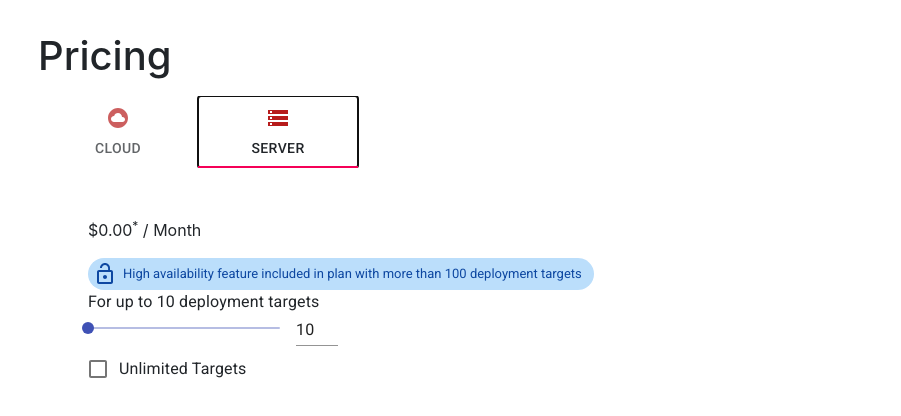
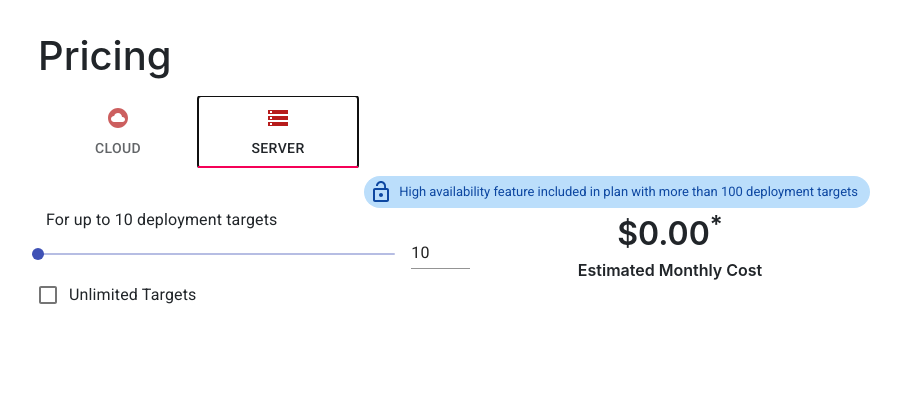
Before and after one commit to neilbo/octpus-design-react, a React (Create React App) app: page / in a window 1280 px wide. Both pictures are taken after a click on the tab "SERVER". Shown: the top 416 px of the page, without its empty margins (178-1079 px from the left). Built offline with nearby package versions, Linux system fonts and the light colour scheme.

Commit message:
Inherit styling from Pricing.module.scss to Server component

```diff
--- a/src/pages/pricing/components/CloudPricing.tsx
+++ b/src/pages/pricing/components/CloudPricing.tsx
@@ -9,7 +9,6 @@ import styles from "./Pricing.module.scss";
 
 
 const useStyles = makeStyles((theme) => ({
-
   paper: {
     padding: theme.spacing(2),
     textAlign: 'center',
@@ -234,8 +233,6 @@ const CloudPricing = () => {
             {/* <Paper className={classes.paper}>xs=12 sm=6</Paper> */}
           </Grid>
         </Grid>
-
-
       </Box>
     </>
   );
--- a/src/pages/pricing/components/ServerPricing.tsx
+++ b/src/pages/pricing/components/ServerPricing.tsx
@@ -1,31 +1,27 @@
 import * as React from "react";
 import { useState } from "react";
 import classNames from "classnames";
-import { Box, Grid, Input, Slider, Typography } from "@material-ui/core";
+import { Box, Grid, Input, Paper, Slider, Typography } from "@material-ui/core";
 import { makeStyles } from "@material-ui/core/styles";
 import { formatCcy, handleInvalidValue } from "../../../utils";
 import { FormControlLabel } from "@material-ui/core";
 import { Checkbox } from "@material-ui/core";
 import HighAvailabilityInfo from "./HighAvailabilityInfo";
+import styles from "./Pricing.module.scss";
 
-const useStyles = makeStyles({
-  root: {
-    width: 250,
-  },
-  input: {
-    width: 42,
-  },
-  box: {
-    margin: 50,
-  },
-
-});
+const useStyles = makeStyles((theme) => ({
+  paper: {
+    padding: theme.spacing(2),
+    textAlign: 'center',
+    color: theme.palette.text.secondary
+  }
+}));
 
 const FREE_TARGETS = 10;
 const COST_PER_TARGET = 10;
 const HIGH_AVAILABILITY_TARGETS = 100;
 const UNLIMITED_TARGETS = 2001;
-const UNLIMITED_PRICE = "192,000";
+const UNLIMITED_PRICE = "$192,000.00";
 
 const isChargedTargets = (valueTargets: number | string): boolean => {
   return valueTargets > FREE_TARGETS;
@@ -129,30 +125,27 @@ const ServerPricing = () => {
 
   return (
     <>
-      <Box className={classes.box}>
-        <p>
-          <span>
-            {renderUnlimitedTargetsChecked
-              ? UNLIMITED_PRICE
-              : formatCcy(totalPrice)}
-            <sup>*</sup>
-          </span>
-          <span> / Month</span>
-        </p>
+      <Box className={styles.pricing}>
+        <Grid container spacing={2} justify="flex-end">
+          <Grid item>
             <HighAvailabilityInfo />
-
-        <Grid item>
+          </Grid>
+        </Grid>
+        <Grid container spacing={2}>
+          <Grid xs={12} sm={6} className={styles.controls_container}>
+            <Grid container spacing={2}>
+              {/* Good */}
+              <Grid item xs={12} className={styles.slider_info}>
                 <Typography>
                   For{" "}
                   {renderUnlimitedTargetsChecked
                     ? ` unlimited deployment targets`
                     : " up to " + valueTargets + " deployment targets "}
                 </Typography>
-
-          <div className={classes.root}>
+              </Grid>
               {renderUnlimitedTargetsChecked ? null : (
-              <Grid container spacing={2} alignItems="center">
-                <Grid item xs>
+                <Grid container spacing={2}>
+                  <Grid item xs className={styles.slider}>
                     <Slider
                       value={valueTargets}
                       onChange={handleSliderChange}
@@ -161,10 +154,9 @@ const ServerPricing = () => {
                       max={2000}
                     />
                   </Grid>
-
-                <Grid item>
+                  <Grid item xs={2} className={styles.input}>
                     <Input
-                    className={classes.input}
+                      className={styles.input}
                       value={valueTargets}
                       margin="dense"
                       onChange={(e) =>
@@ -192,7 +184,20 @@ const ServerPricing = () => {
                 }
                 label="Unlimited Targets"
               />
-          </div>
+              {/* Good */}
+            </Grid>
+          </Grid>
+          <Grid xs={12} sm={6} className={styles.total_price}>
+            {/* Total */}
+            <p>
+              {renderUnlimitedTargetsChecked
+                ? UNLIMITED_PRICE
+                : formatCcy(totalPrice)}
+              <sup>*</sup>
+              <p className={styles.description}>Estimated Monthly Cost</p>
+            </p>
+            {/* <Paper className={classes.paper}>xs=12 sm=6</Paper> */}
+          </Grid>
         </Grid>
       </Box>
     </>
```
Lines whose indentation alone changed are shown as unchanged.
